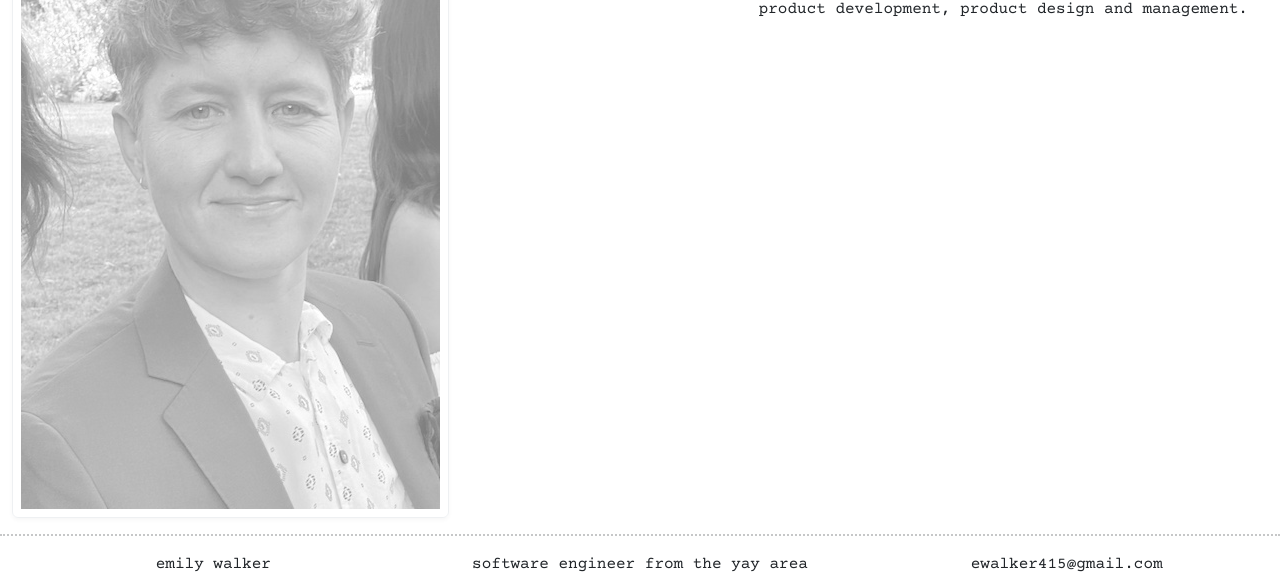
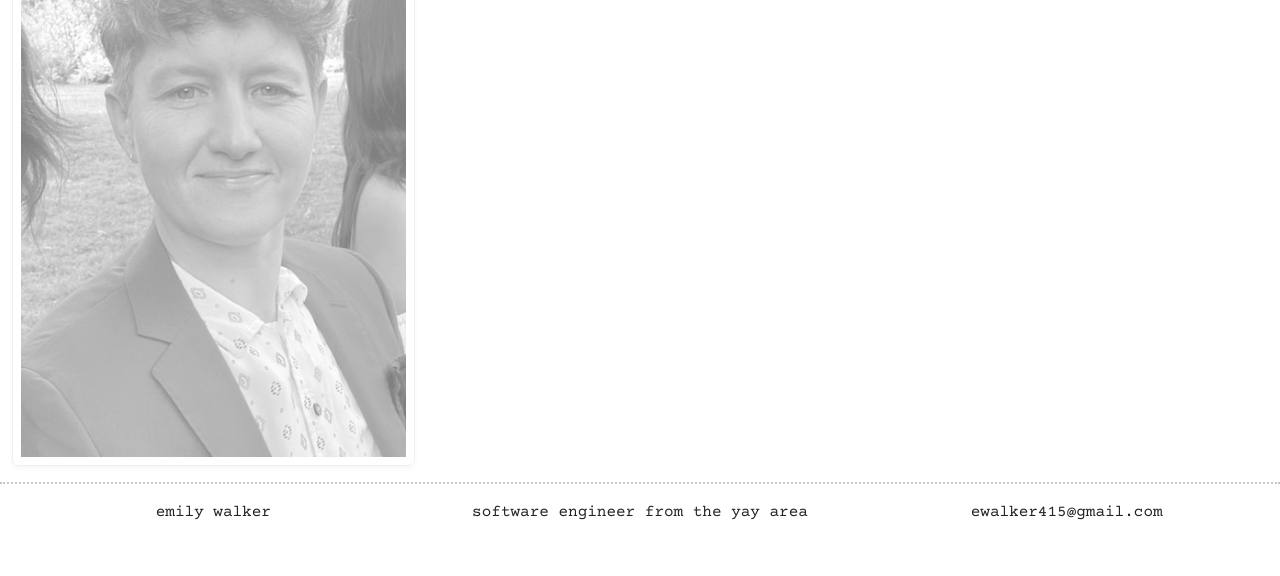
Before and after one commit to ewalker24/Portfolio-Project, a plain HTML site: page index.html in a window 1280 px wide. Shown: the part 251-827 px from the top of the page. After the commit the page ends 800 px from the top, so only its background shows below. Drawn offline with nearby package versions, Linux system fonts and the light colour scheme.

Commit message:
fixed responsive img

```diff
--- a/index.html
+++ b/index.html
@@ -36,15 +36,15 @@
     </div>
     <div class="container-fluid">
       <div class="row">
-        <div class="col-md-7">
+        <div class="col-md-4">
           <img
             id="profile-pic"
-            class="image-fluid rounded border shadow-sm mt-5 p-2"
+            class="img-fluid rounded border shadow-sm mt-5 p-2"
             src="images/me.png"
             alt="picture of emily walker software engineer"
           />
         </div>
-        <div class="col-md-5 mt-5">
+        <div class="col-md-8 mt-5">
           <h1>Hi,</h1>
           <p id="index-info">
             Welcome to Emily Walker's portfolio page. I am a Software Engineer
```
